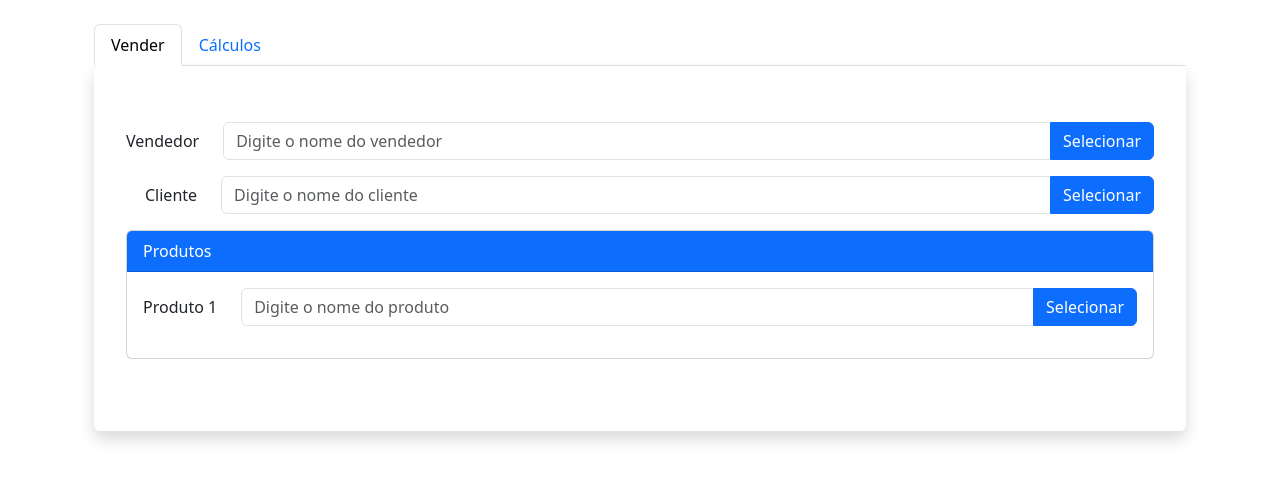
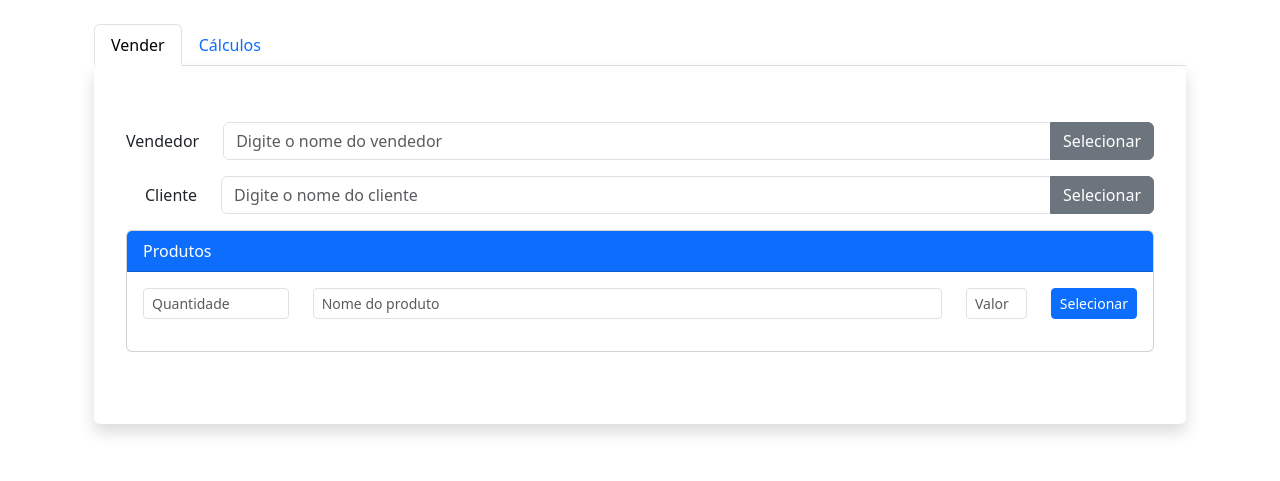
Before and after one commit to Gebrel07/App-registro-de-vendas, a Django app: page /vendas/ in a window 1280 px wide. Shown: the part 56-537 px from the top of the page. Run offline with Django 5.2, Linux system fonts and the light colour scheme; some libraries are stand-ins or nearby versions.

Commit message:
obter valor do produto

```diff
--- a/loja/vendas/templates/vendas/pages/vendas.html
+++ b/loja/vendas/templates/vendas/pages/vendas.html
@@ -30,7 +30,7 @@ TODO: Adicionar colunas informativas quando for selecionado o produto
                     <div class="col">
                         <div class="input-group">
                             <input type="text" class="form-control" id="vendedoresInput" placeholder="Digite o nome do vendedor">
-                            <button class="btn btn-primary" onclick="location.href='{% url 'selecionar_vendedor' %}'">Selecionar</button>
+                            <button class="btn btn-secondary" onclick="location.href='{% url 'selecionar_vendedor' %}'">Selecionar</button>
                         </div>
                     </div>
                 </div>
@@ -41,7 +41,7 @@ TODO: Adicionar colunas informativas quando for selecionado o produto
                     <div class="col">
                         <div class="input-group">
                             <input type="text" class="form-control" id="clientesInput" placeholder="Digite o nome do cliente">
-                            <button class="btn btn-primary" onclick="location.href='{% url 'selecionar_cliente' %}'">Selecionar</button>
+                            <button class="btn btn-secondary" onclick="location.href='{% url 'selecionar_cliente' %}'">Selecionar</button>
                         </div>
                     </div>
                 </div>
@@ -53,19 +53,23 @@ TODO: Adicionar colunas informativas quando for selecionado o produto
                     </div>
                     <div class="card-body" id="produtosContainer">
                         <!-- Produtos serão adicionados dinamicamente aqui -->
-                        <div class="row mb-3">
-                            <div class="col-auto">
-                                <label for="produto1Input" class="col-form-label">Produto 1</label>
+                        <div class="row mb-3 align-items-center">
+                            <div class="col-2">
+                                <input type="number" class="form-control form-control-sm" id="quantidade1Input" placeholder="Quantidade" >
                             </div>
                             <div class="col">
-                                <div class="input-group">
-                                    <input type="text" class="form-control" id="produto1Input" placeholder="Digite o nome do produto">
-                                    <button class="btn btn-primary" onclick="location.href='{% url 'selecionar_produto' %}'">Selecionar</button>
-                                </div>
+                                <input type="text" class="form-control form-control-sm" id="produto1Input" placeholder="Nome do produto">
+                            </div>
+                            <div class="col-1">
+                                <input type="text" class="form-control form-control-sm" id="preco1Input" placeholder="Valor" readonly>
+                            </div>
+                            <div class="col-auto">
+                                <button class="btn btn-primary btn-sm" onclick="location.href='{% url 'selecionar_produto' %}'">Selecionar</button>
                             </div>
                         </div>
                     </div>
                 </div>
+
             </div>
         </div>
 
@@ -86,15 +90,18 @@ TODO: Adicionar colunas informativas quando for selecionado o produto
     function adicionarProduto() {
         contadorProdutos++;
         let novoProduto = `
-        <div class="row mb-3">
-            <div class="col-auto">
-                <label for="produto${contadorProdutos}Input" class="col-form-label">Produto ${contadorProdutos}</label>
+        <div class="row mb-3 align-items-center">
+            <div class="col-2">
+                <input type="number" class="form-control form-control-sm" id="quantidade${contadorProdutos}Input" placeholder="Quantidade" readonly>
             </div>
             <div class="col">
-                <div class="input-group">
-                    <input type="text" class="form-control" id="produto${contadorProdutos}Input" placeholder="Digite o nome do produto">
-                    <button class="btn btn-primary" onclick="location.href='{% url 'selecionar_produto' %}'">Selecionar</button>
-                </div>
+                <input type="text" class="form-control form-control-sm" id="produto${contadorProdutos}Input" placeholder="Nome do produto">
+            </div>
+            <div class="col-1">
+                <input type="text" class="form-control form-control-sm" id="preco${contadorProdutos}Input" placeholder="Valor" readonly>
+            </div>
+            <div class="col-auto">
+                <button class="btn btn-primary btn-sm" onclick="location.href='{% url 'selecionar_produto' %}'">Selecionar</button>
             </div>
         </div>`;
 
@@ -148,7 +155,29 @@ TODO: Adicionar colunas informativas quando for selecionado o produto
             xhr.send();
         }
 
-        function obterNomeProduto(produtoId, inputId) {
+        function obterPrecoProduto(produtoId,inputId,precoId){
+            var xhr = new XMLHttpRequest();
+            xhr.open('GET', '/api/obter_preco_produto/?produto_id=' + produtoId, true);
+            xhr.onload = function() {
+                if (xhr.status == 200) {
+                    var response = JSON.parse(xhr.responseText);
+                    if (response.preco_produto) {
+                        document.getElementById(precoId).value = response.preco_produto;  // Assumindo que a resposta tem um campo 'preco_produto'
+                    } else {
+                        console.error('Erro ao obter preco do produto:', response.error);
+                    }
+                } else {
+                    console.error('Erro na requisição. Status:', xhr.status);
+                }
+            };
+            xhr.onerror = function() {
+                console.error('Erro na requisição.');
+            };
+            xhr.send();
+
+        }
+
+        function obterNomeProduto(produtoId, inputId, precoId) {
             var xhr = new XMLHttpRequest();
             xhr.open('GET', '/api/obter_nome_produto/?produto_id=' + produtoId, true);
             xhr.onload = function() {
@@ -180,7 +209,8 @@ TODO: Adicionar colunas informativas quando for selecionado o produto
         for (let i = 1; i <= contadorProdutoId; i++) {
             let produtoId = localStorage.getItem(`produtoId${i}`);
             if (produtoId) {
-                obterNomeProduto(produtoId, `produto${i}Input`);
+                obterNomeProduto(produtoId, `produto${i}Input`, `preco${i}Input`);
+                obterPrecoProduto(produtoId, `produto${i}Input`, `preco${i}Input`);
                 if (i >= 1) {
                     adicionarProduto();
                 }
@@ -189,4 +219,13 @@ TODO: Adicionar colunas informativas quando for selecionado o produto
     });
 </script>
 
+<style>
+    .form-control-sm {
+        font-size: 0.875rem; /* Font size smaller */
+    }
+    .btn-sm {
+        font-size: 0.875rem; /* Font size smaller */
+    }
+</style>
+
 {% endblock %}
--- a/loja/vendas/urls.py
+++ b/loja/vendas/urls.py
@@ -5,7 +5,7 @@ from .cliente.views import (criar_cliente, deletar_cliente, editar_cliente,
                             listar_clientes, obter_nome_cliente,
                             selecionar_cliente)
 from .produto.views import (criar_produto, editar_produto, listar_produtos,
-                            obter_nome_produto, selecionar_produto)
+                            obter_nome_produto, selecionar_produto,obter_preco_produto)
 from .vendedor.views import (criar_vendedor, deletar_vendedor, editar_vendedor,
                              listar_vendedores, obter_nome_vendedor,
                              selecionar_vendedor)
@@ -41,4 +41,5 @@ urlpatterns = [
     path("produtos/criar", criar_produto, name="criar_produto"),
     path("produtos/<int:produto_id>/", editar_produto, name="editar_produto"),
     path('api/obter_nome_produto/', obter_nome_produto, name='obter_nome_produto'),
+    path('api/obter_preco_produto/', obter_preco_produto, name='obter_preco_produto'),
 ]
```
Also changed, not shown: loja/vendas/produto/views.py (+11 -0 lines).
